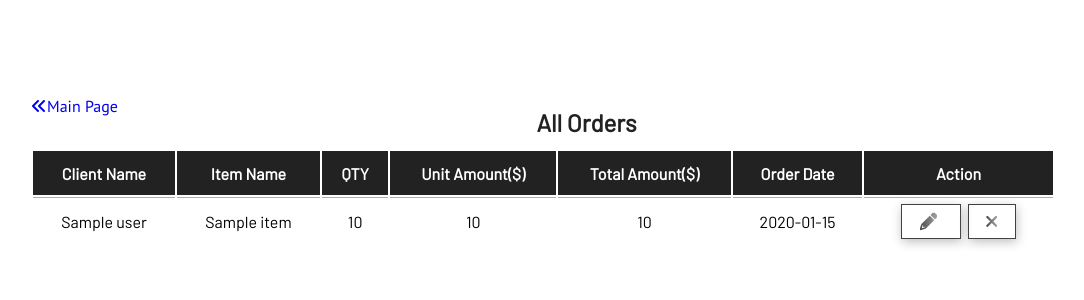
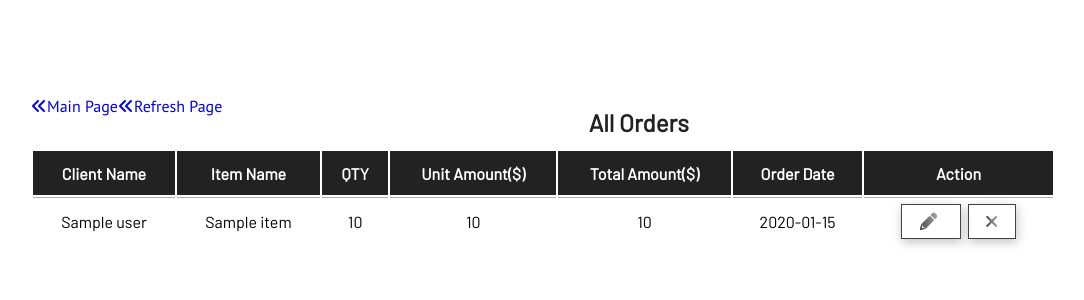
Before and after one commit to hadizzz001/stockapp1, a Node server app: template views/order.ejs in a window 1280 px wide. Shown: the part 89-389 px from the top of the page, without its empty margins (97-1181 px from the left). Run offline with Node 20, Linux system fonts and the light colour scheme; the template is opened without the code that fills it: most values are stand-ins (such as "Sample title", 1, 10 or a date in 2020); some libraries are stand-ins or nearby versions.

Commit message:
connection push

```diff
--- a/views/order.ejs
+++ b/views/order.ejs
@@ -6,7 +6,10 @@
 
         <div class="box-nav d-flex justify-between">
             <div class="filter">
-                <a href="/"><i class="fas fa-angle-double-left"></i>Main Page</a>
+                <a href="."><i class="fas fa-angle-double-left"></i>Main Page</a>
+            </div>
+            <div class="filter">
+                <a href="."><i class="fas fa-angle-double-left"></i>Refresh Page</a>
             </div>
          </div>
 
@@ -45,4 +48,9 @@
 
 
 </body>
+
+<footer>
+<p></p>
+</footer>
+
 </html>
```
